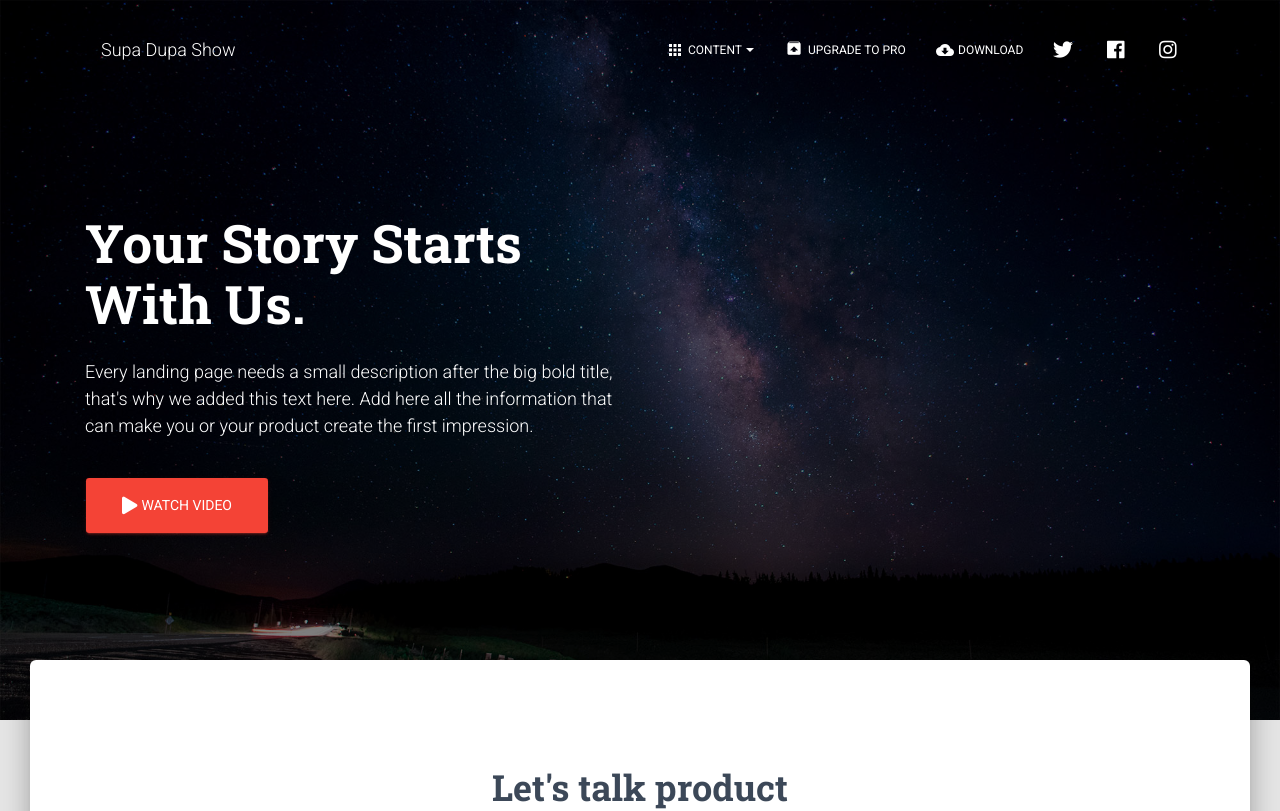
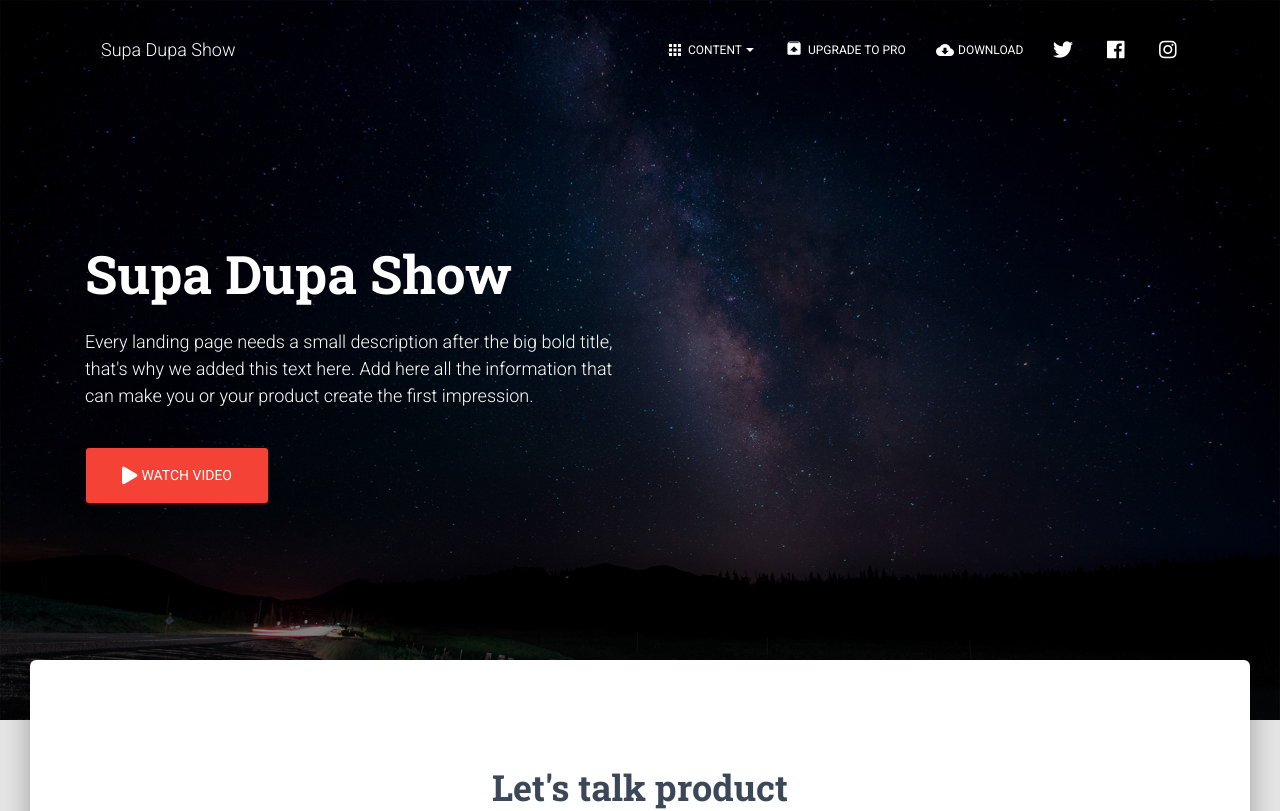
Before and after one commit to SupaDupa24/blog-nextjs-material-kit, a Next.js app: page /landing in a window 1280 px wide. Shown: the top 811 px of the page. Built offline with nearby package versions, Linux system fonts and the light colour scheme.

Commit message:
nav 2
nav 2

```diff
--- a/components/Header/HeaderLinks.js
+++ b/components/Header/HeaderLinks.js
@@ -41,8 +41,7 @@ export default function HeaderLinks(props) {
               <a className={classes.dropdownLink}>Videos</a>
             </Link>,
             <a
-              href="https://creativetimofficial.github.io/nextjs-material-kit/#/documentation?ref=njsmk-navbar"
-              target="_blank"
+              href="/profile"
               className={classes.dropdownLink}
             >
               Music
--- a/pages/landing.js
+++ b/pages/landing.js
@@ -47,7 +47,7 @@ export default function LandingPage(props) {
         <div className={classes.container}>
           <GridContainer>
             <GridItem xs={12} sm={12} md={6}>
-              <h1 className={classes.title}>Your Story Starts With Us.</h1>
+              <h1 className={classes.title}>Supa Dupa Show</h1>
               <h4>
                 Every landing page needs a small description after the big bold
                 title, that{"'"}s why we added this text here. Add here all the
```
